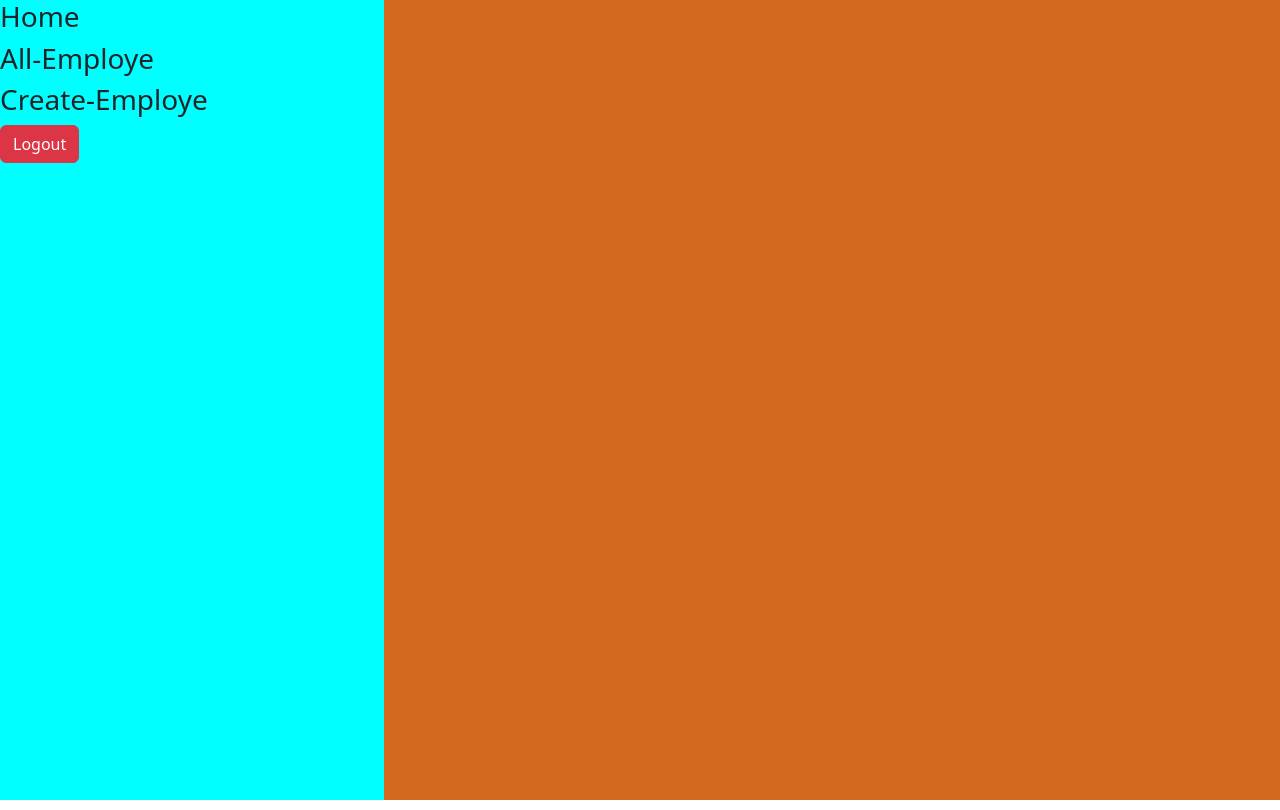
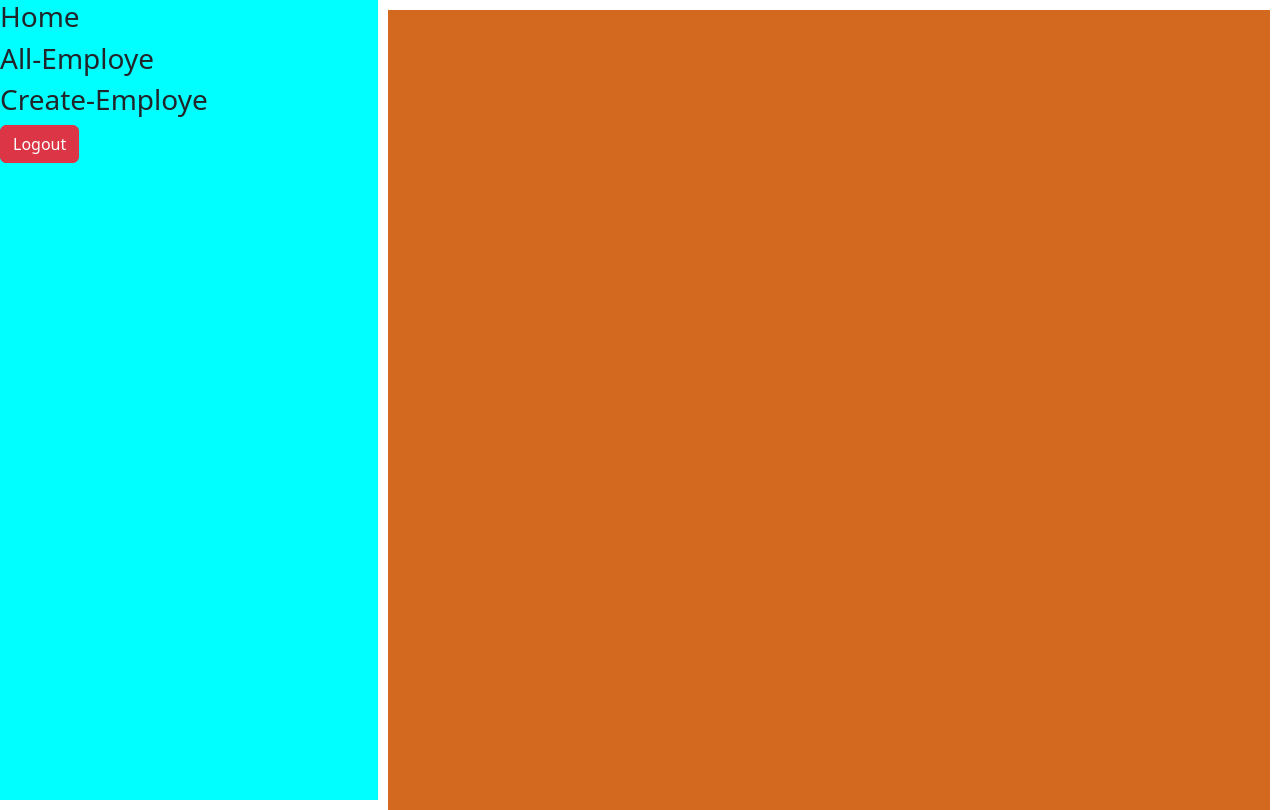
Before and after one commit to vuyyalanaresh/mini-app, an Angular app: page /dash-board in a window 1280 px wide. Built offline with nearby package versions, Linux system fonts and the light colour scheme; sample sign-in values are in the browser's storage.

Commit message:
dashboard layout changed

```diff
--- a/src/app/dash-board/dash-board.component.css
+++ b/src/app/dash-board/dash-board.component.css
@@ -11,10 +11,13 @@
     overflow: auto;
 }
 .right{
-display: flex;
-align-items: center;
+    display: flex;
     width: 70%;
     height: 100%;
+    align-items: center;
+    border: 10px;
+    margin: 10px;
+    padding: 10px;
     background-color: chocolate;
     overflow: auto;
 }
```
